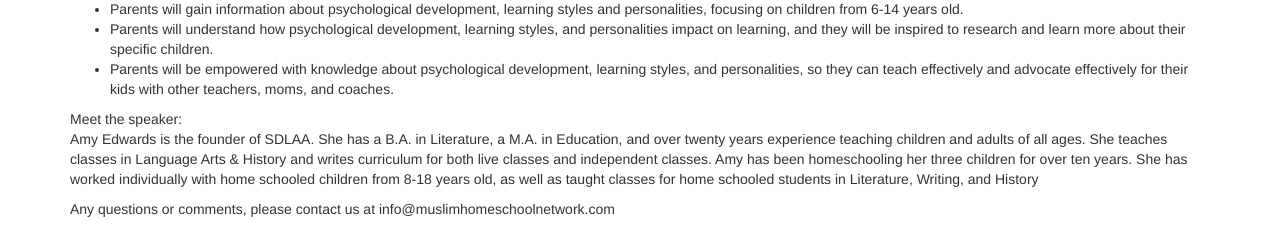
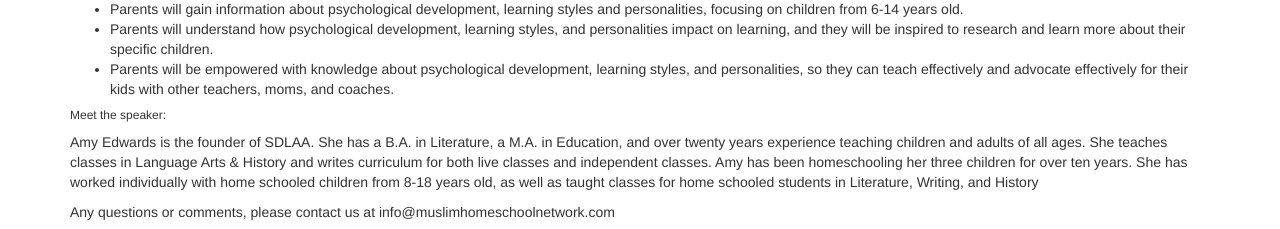
Before and after one commit to muslimhomeschoolnetwork/muslimhomeschoolnetwork.github.io, a Jekyll site: the page built from events/calendar/_posts/2014-08-09-9-00-for-the-love-of-learning.md, in a window 1280 px wide. Shown: the part 909-1138 px from the top of the page. Built offline with Jekyll 4.4.1, drawn with Linux system fonts in a browser that asks for light colours; nearby versions of some CDN libraries; Markdown is read by kramdown in place of the engine named in the settings; grey boxes are pictures that could not be loaded.

```diff
--- a/events/calendar/_posts/2014-08-09-9-00-for-the-love-of-learning.md
+++ b/events/calendar/_posts/2014-08-09-9-00-for-the-love-of-learning.md
@@ -44,7 +44,7 @@ LOLIPOP seminar objectives:
 * Parents will understand how psychological development, learning styles, and personalities impact on learning, and they will be inspired to research and learn more about their specific children.
 * Parents will be empowered with knowledge about psychological development, learning styles, and personalities, so they can teach effectively and advocate effectively for their kids with other teachers, moms, and coaches.
 
-Meet the speaker:
+######Meet the speaker:
 Amy Edwards is the founder of SDLAA. She has a B.A. in Literature, a M.A. in Education,  and over twenty years experience teaching children and adults of all ages. She teaches classes in Language Arts & History and writes curriculum for both live classes and independent classes. Amy has been homeschooling her three children for over ten years. She has worked individually with home schooled children from 8-18 years old, as well as taught classes for home schooled students in Literature, Writing, and History
 
 Any questions or comments, please contact us at info@muslimhomeschoolnetwork.com
```
